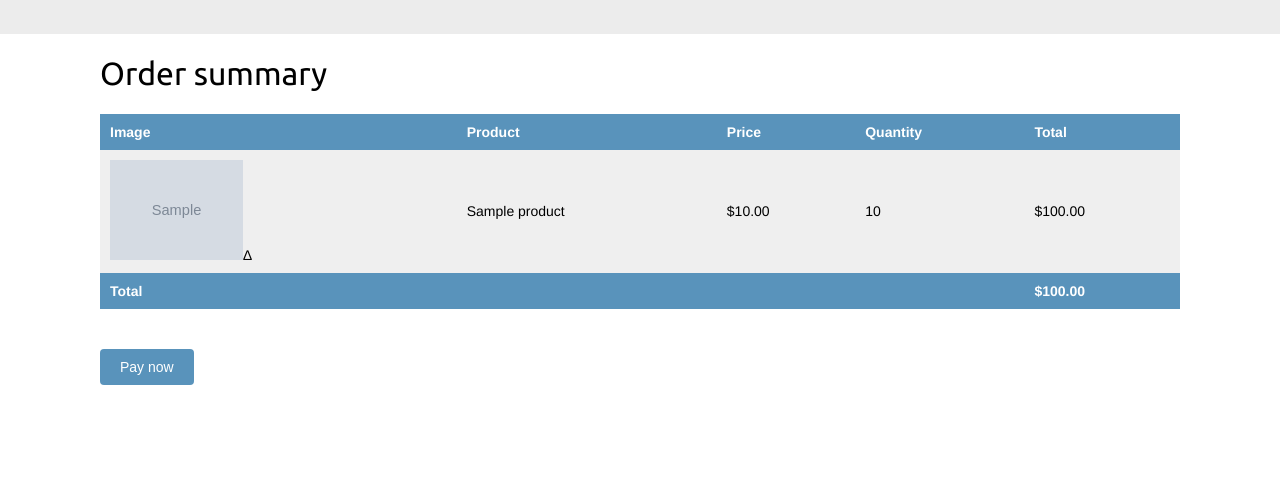
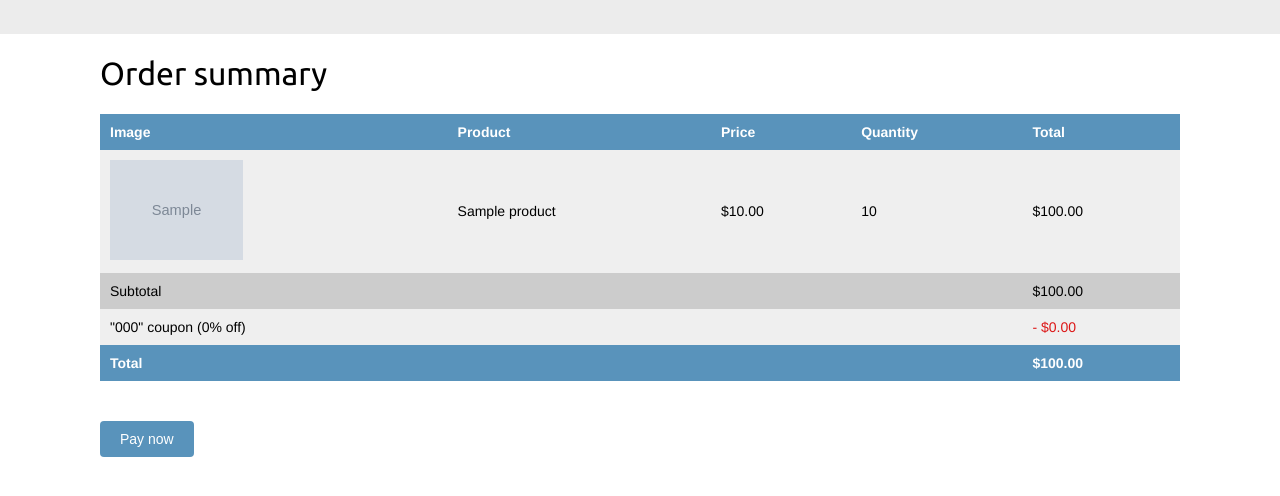
Before and after one commit to AbdulbositGo/Online-shop, a Django app: template myshop/payment/templates/payment/process.html in a window 1280 px wide. Shown: the part 46-542 px from the top of the page. Run offline with Django 4.2, Linux system fonts and the light colour scheme; the template is opened without the code that fills it: values that come from a table or form of the project are taken from there, others are empty; tables that the repository leaves empty hold one stand-in row (values such as "Sample post"); grey boxes marked "Sample" are stand-in pictures; parts of the project's set-up code (start-up, migrations or seed data) failed here and were passed over.

Commit message:
Creating coupons for Stripe Checkout

```diff
--- a/myshop/orders/models.py
+++ b/myshop/orders/models.py
@@ -1,8 +1,12 @@
 from django.db import models
 from django.conf import settings
 from django.utils.safestring import mark_safe
+from decimal import Decimal
+from django.core.validators import MaxValueValidator, MinValueValidator
 
 from shop.models import Product
+from coupons.models import Coupon
+
 
 class Order(models.Model):
     first_name = models.CharField(max_length=50)
@@ -17,6 +21,15 @@ class Order(models.Model):
     created = models.DateTimeField(auto_now_add=True)
     updated = models.DateTimeField(auto_now=True)
 
+    coupon = models.ForeignKey(Coupon,
+                               related_name='orders',
+                               null=True,
+                               blank=True,
+                               on_delete=models.SET_NULL)
+    discount = models.IntegerField(default=0,
+                                   validators=[MinValueValidator(0),
+                                               MaxValueValidator(100)])
+
     class Meta:
         ordering = ['-created']
         indexes = [
@@ -27,7 +40,8 @@ class Order(models.Model):
         return f"Order {self.id}"
 
     def get_total_cost(self):
-        return sum(item.get_cost() for item in self.items.all())
+        total_cost = self.get_total_cost_before_discount()
+        return total_cost - self.get_discount()
 
 
     def get_stripe_url(self):
@@ -39,6 +53,16 @@ class Order(models.Model):
             path = '/'
 
         return f'https://dashboard.stripe.com{path}payments/{self.stripe_id}'
+
+    def get_total_cost_before_discount(self):
+        return sum(item.get_cost() for item in self.items.all())
+
+    def get_discount(self):
+        total_cost = self.get_total_cost_before_discount()
+        if self.discount:
+            return total_cost * (self.discount / Decimal(100))
+        return Decimal(0)
+
 
 class OrderItem(models.Model):
     order = models.ForeignKey(Order,
--- a/myshop/orders/views.py
+++ b/myshop/orders/views.py
@@ -17,7 +17,11 @@ def order_create(request):
     if request.method == "POST":
         form = OrderCreateForm(request.POST)
         if form.is_valid():
-            order = form.save()
+            order = form.save(commit=False)
+            if cart.coupon:
+                order.coupon = cart.coupon
+                order.discount = cart.coupon.discount
+            order.save()
             for item in cart:
                 OrderItem.objects.create(
                     order=order,
--- a/myshop/payment/templates/payment/process.html
+++ b/myshop/payment/templates/payment/process.html
@@ -26,7 +26,7 @@
                             {% else %}
                                 {% static "img/no_image.png" %}
                             {% endif %}
-                        ">∆
+                        ">
                     </td>
                     <td>{{ item.product.name }}</td>
                     <td class="num">${{ item.price }}</td>
@@ -34,9 +34,31 @@
                     <td class="num">${{ item.get_cost }}</td>
                 </tr>
             {% endfor %}
+            {% if order.coupon %}
+                <tr class="subtotal">
+                    <td>Subtotal</td>
+                    <td colspan="3"></td>
+                    <td class="num">
+                    ${{ order.get_total_cost_before_discount|floatformat:2 }}
+                    </td>
+                </tr>
+                <tr>
+                    <td>
+                    "{{ order.coupon.code }}" coupon
+                    ({{ order.discount }}% off)
+                    </td>
+                    <td colspan="3"></td>
+                    <td class="num neg">
+                    - ${{ order.get_discount|floatformat:2 }}
+                    </td>
+                </tr>
+            {% endif %}
             <tr class="total">
-            <td colspan="4">Total</td>
-            <td class="num">${{ order.get_total_cost }}</td>
+                <td>Total</td>
+                <td colspan="3"></td>
+                <td class="num">
+                ${{ order.get_total_cost|floatformat:2 }}
+                </td>
             </tr>
         </tbody>
     </table>
```
Also changed, not shown: myshop/payment/views.py (+11 -1 lines), myshop/orders/migrations/0003_order_coupon_order_discount.py (added).
